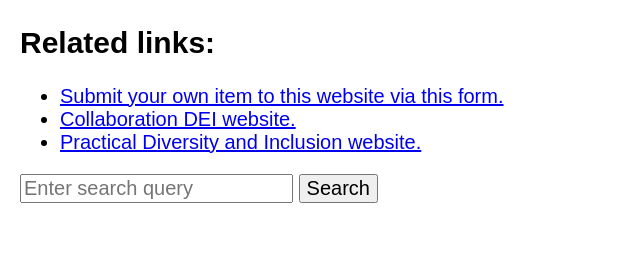
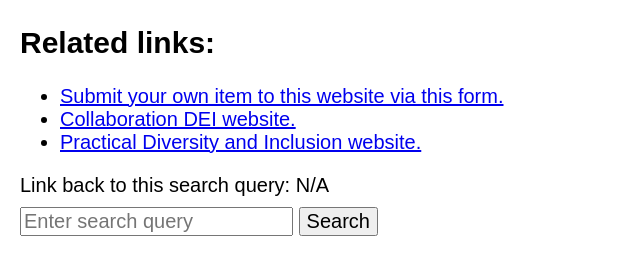
Before and after one commit to NotTheOnlyOne/ntoo_simple, a Flask app: template templates/index.html in a window 1280 px wide. Shown: the part 264-539 px from the top of the page, without its empty margins (0-640 px from the left). Run offline with Flask 3, Linux system fonts and the light colour scheme; the template is opened without the code that fills it, so the values that code supplies are empty; parts of the project's set-up code (start-up, migrations or seed data) failed here and were passed over.

Commit message:
Ability to search now with a link

```diff
--- a/app.py
+++ b/app.py
@@ -41,7 +41,7 @@ def index():
             title_lower, title, text_lower, text, url = row
             if search_query in title_lower or search_query in text_lower:
                 results.append((title, text, url))
-        return render_template('index.html', results=results,total_count=total_count)
+        return render_template('index.html', results=results,total_count=total_count,search_query=search_query)
     else:
         if 'search_query' in request.args:
             search_query = request.args['search_query'].lower()
@@ -50,7 +50,7 @@ def index():
                 title_lower, title, text_lower, text, url = row
                 if search_query in title_lower or search_query in text_lower:
                     results.append((title, text, url))
-            return render_template('index.html', results=results,total_count=total_count)
+            return render_template('index.html', results=results,total_count=total_count,search_query=search_query)
         else:
 
             random_rows = choose_random_rows(data,choose_number_initial_items)
--- a/templates/index.html
+++ b/templates/index.html
@@ -28,7 +28,7 @@
             margin: 0;
             padding: 20px;
         }
-	#statistics_search, #statistics {
+	#search_query, #statistics_search, #statistics {
 	    margin-top: 10px;
 	    margin-bottom: 10px;
 	}
@@ -148,8 +148,18 @@
     {% if total_count %}
 	<div id="statistics">Total items:{{ total_count }}</div>
     {% endif %}
+    {% if search_query %}
+        <div id="search_query">Link back to this search query: <a href="/?search_query={{ search_query }}">{{ search_query }}</a></div>
+    {% else %}
+        <div id="search_query">Link back to this search query: N/A </div>
+    {% endif %}
     <form action="/" method="POST">
+    {% if search_query %}
+        <input type="text" name="search_query" value="{{ search_query }}">
+    {% else %}
         <input type="text" name="search_query" placeholder="Enter search query" required>
+    {% endif %}
+
         <button type="submit">Search</button>
     </form>
     {% if results %}
```
